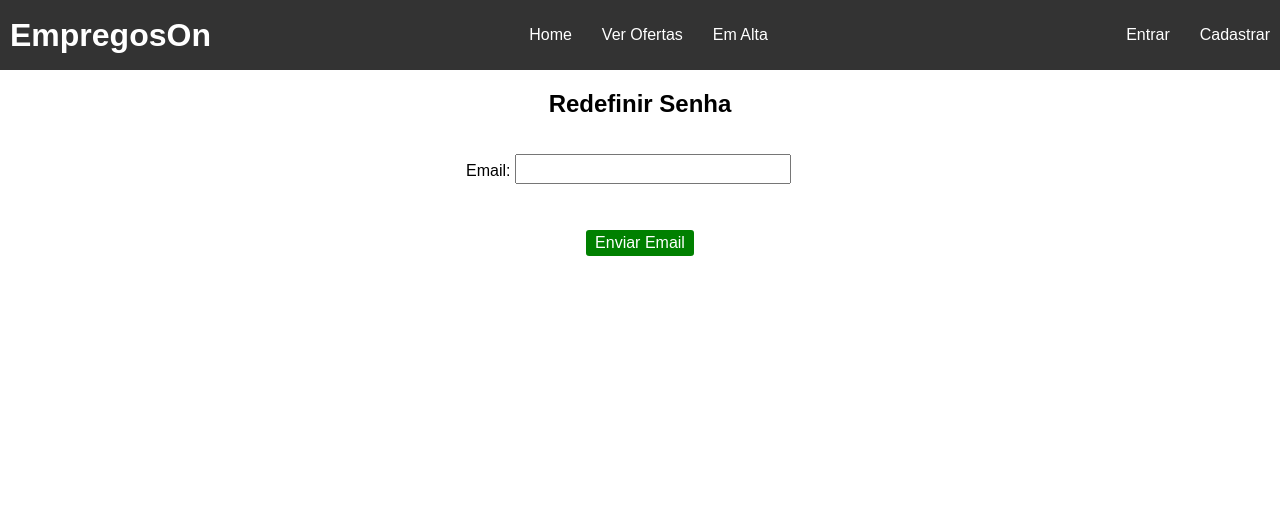
After one commit to PedroNunesBH/django-career-portal, a Django app: page /password_reset/ in a window 1280 px wide. The commit adds this page. Shown: the top 526 px of the page. Run offline with Django 5.2, Linux system fonts and the light colour scheme.

Commit message:
Implantacao da logica para recuperacao de senha do usuario

```diff
--- a/accounts/templates/login.html
+++ b/accounts/templates/login.html
@@ -13,6 +13,7 @@
             <form class="login-form" method="POST">
                 {% csrf_token %}
                 {{ auth_form.as_p }}
+                <a class="link-password-recovery" href="{% url 'password_reset' %}">Esqueci Minha Senha</a>
                 <button class="btn-login-form" type="submit">Entrar</button>
             </form>
         </div>
--- /dev/null
+++ b/accounts/templates/password_reset_form.html
@@ -0,0 +1,18 @@
+{% extends 'base.html' %}
+
+{% block styles %}
+    {{ block.super }}
+    {% load static %}
+    <link rel="stylesheet" type="text/css" href="{% static '/css/password_recovery_all.css' %}">
+{% endblock %}
+
+{% block content %}
+    <main class="password-recovery-container">
+        <h2 class="title-password-recovery">Redefinir Senha</h2>
+        <form class="password-recovery-form" method="post" action="">
+          {% csrf_token %}
+          {{ form.as_p }}
+          <button class="btn-password-recovery" type="submit">Enviar Email</button>
+        </form>
+    </main>
+{% endblock %}
--- /dev/null
+++ b/accounts/templates/recovery_email_subject.txt
@@ -0,0 +1 @@
+Redefinição de senha para sua conta de EmpregosOn
--- a/accounts/views.py
+++ b/accounts/views.py
@@ -6,6 +6,7 @@ from django.urls import reverse_lazy
 from django.contrib.auth.models import User
 from django.contrib.auth import authenticate, login, logout
 from .forms import UpgradeUserCreationForm
+from django.contrib.auth.views import PasswordResetView
 
 
 def login_view(request):
@@ -33,3 +34,9 @@ class UserRegisterView(CreateView):
 def logoutview(request):
     logout(request)
     return redirect('job_list')
+
+
+class CustomizedPasswordResetView(PasswordResetView):
+    template_name = 'password_reset_form.html'  # Define o template da pagina para inserir email para recuperação
+    email_template_name = 'password_reset_email.html'  # Define o conteúdo do email
+    subject_template_name = 'recovery_email_subject.txt'  # Define o assunto do email
--- a/app/urls.py
+++ b/app/urls.py
@@ -18,8 +18,11 @@ from django.contrib import admin
 from django.urls import path
 from django.conf import settings
 from django.conf.urls.static import static
-from jobs.views import JobOffersList, CreateOfferView, EditOffer, DetailOffer, DeleteOffer, HomePage, MyOffers, PopularOffers
+from jobs.views import (JobOffersList, CreateOfferView, EditOffer, DetailOffer, DeleteOffer, HomePage, MyOffers,
+                        PopularOffers)
 from accounts.views import UserRegisterView, login_view, logoutview
+from django.contrib.auth import views as auth_views
+from accounts.views import CustomizedPasswordResetView
 
 urlpatterns = [
     path('admin/', admin.site.urls),
@@ -34,4 +37,11 @@ urlpatterns = [
     path('delete_offer/<int:pk>', DeleteOffer.as_view(), name='delete_offer'),
     path('my_offers/', MyOffers.as_view(), name='my_offers'),
     path('popular_offers/', PopularOffers.as_view(), name='popular_offers'),
+    path('password_reset/', CustomizedPasswordResetView.as_view(), name='password_reset'),
+    # Pagina para inserção do email do usuario que redireciona para password_reset_done
+    path('password_reset/done/', auth_views.PasswordResetDoneView.as_view(template_name='password_reset_done.html'), name='password_reset_done'),
+    # Pagina que notifica o usuario que um email foi enviado
+    path('reset/<uidb64>/<token>/', auth_views.PasswordResetConfirmView.as_view(template_name='new_password_form.html'), name='password_reset_confirm'),
+    # Pagina do link do email para colocar nova senha
+    path('reset/done/', auth_views.PasswordResetCompleteView.as_view(template_name='password_reset_complete_advice.html'), name='password_reset_complete'),
 ] + static(settings.MEDIA_URL, document_root=settings.MEDIA_ROOT)
--- /dev/null
+++ b/static/css/password_recovery_all.css
@@ -0,0 +1,25 @@
+.title-advice, .p-advice {
+    text-align: center;
+}
+
+.password-recovery-container {
+    display: flex;
+    flex-direction: column;
+    justify-content: center;
+    align-items: center;
+}
+
+
+.password-recovery-form input {
+    font-size: 1.3rem;
+    justify-content: center;
+}
+
+.btn-password-recovery {
+    background-color: green;
+    color: white;
+    font-size: 1rem;
+    border: 3px solid green;
+    border-radius: 3px;
+    margin: 30px 120px;
+}
```
Also changed, not shown: accounts/templates/new_password_form.html (added, +18 -0 lines), accounts/templates/password_reset_complete_advice.html (added, +15 -0 lines), accounts/templates/password_reset_done.html (added, +14 -0 lines), accounts/templates/password_reset_email.html (added, +10 -0 lines), static/css/login.css (+12 -0 lines), db.sqlite3.
